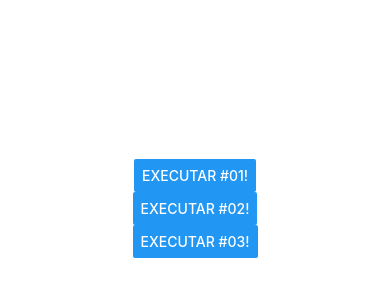
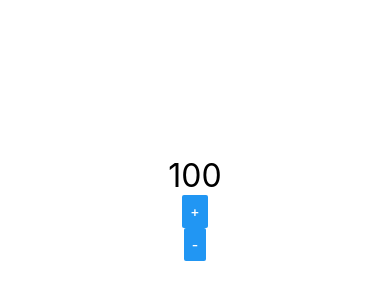
Before and after one commit to fty57/fundamentals-react-native, a React Native app in the folder fty57App/: screen / in a window 390 px wide. Shown: the part 214-514 px from the top of the page. Built offline with nearby package versions, Linux system fonts and the light colour scheme.

Commit message:
29. Componente com useState

```diff
--- a/fty57App/App.js
+++ b/fty57App/App.js
@@ -1,7 +1,8 @@
 import React from 'react';
-import { Text, View, StyleSheet } from 'react-native';
+import { View, StyleSheet } from 'react-native';
 
-import Botao from './src/components/Botao'
+import Contador from "./src/components/Contador"
+//import Botao from './src/components/Botao'
 //import Titulo from "./src/components/Titulo"
 //import Aleatorio from "./src/components/Aleatorio";
 //import MinMax from "./src/components/MinMax"
@@ -13,8 +14,9 @@ import Botao from './src/components/Botao'
 export default function App() {
   return (
     <View style={style.App}>
+      <Contador inicial={100} passo={13}/>
+      {/*
       <Botao/>
-      {/*
       <Titulo principal="Cadastro de Produto" secundario = "Tela de Cadastro do Produto"/>
       <Aleatorio min={1} max={60}/>
       <MinMax min={3} max ={20}/>
--- /dev/null
+++ b/fty57App/src/components/Contador.js
@@ -0,0 +1,24 @@
+import React, { useState } from "react"
+import { Text, Button } from "react-native"
+import Estilo from "./estilo"
+
+export default props => {
+     const [numero, setNumero] = useState(props.inicial)
+
+     const inc =() =>{
+          setNumero(numero + props.passo)
+     }
+     const dec =() => setNumero(numero - props.passo)
+
+     return(
+          <React.Fragment>
+               <Text style={Estilo.txtG}>{numero}</Text>
+               <Button title="+" onPress={inc}/>
+               <Button title="-" onPress={dec}/>
+          </React.Fragment>
+     )
+}
+
+// useState é um tipo de root
+// É uma função que recebe um array que tem 2 elementos
+// useState ele recebe um valor inicial e retorna o próprio valor inicial e a função que será responsável por alterar o valor, usar como leitura e usar como função, e ele sabe como modificar a interface
```
